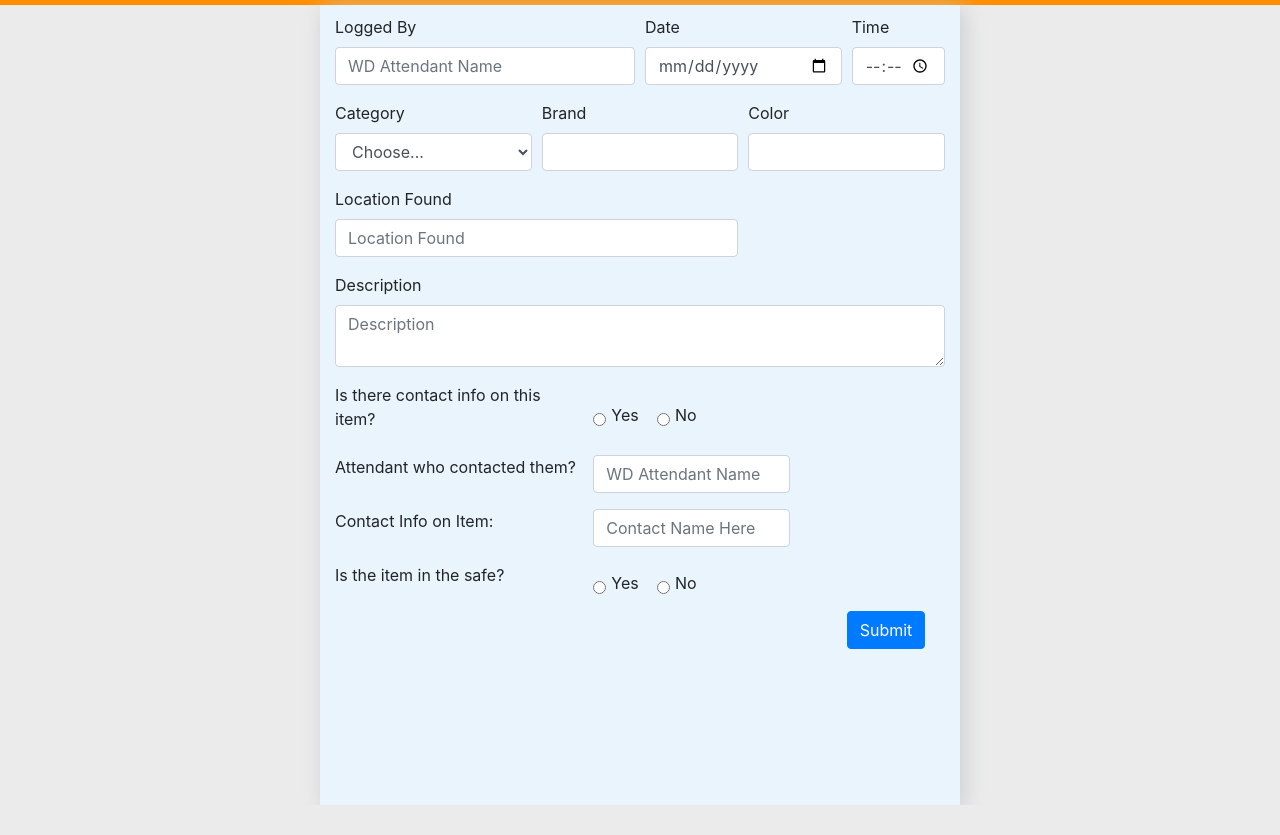
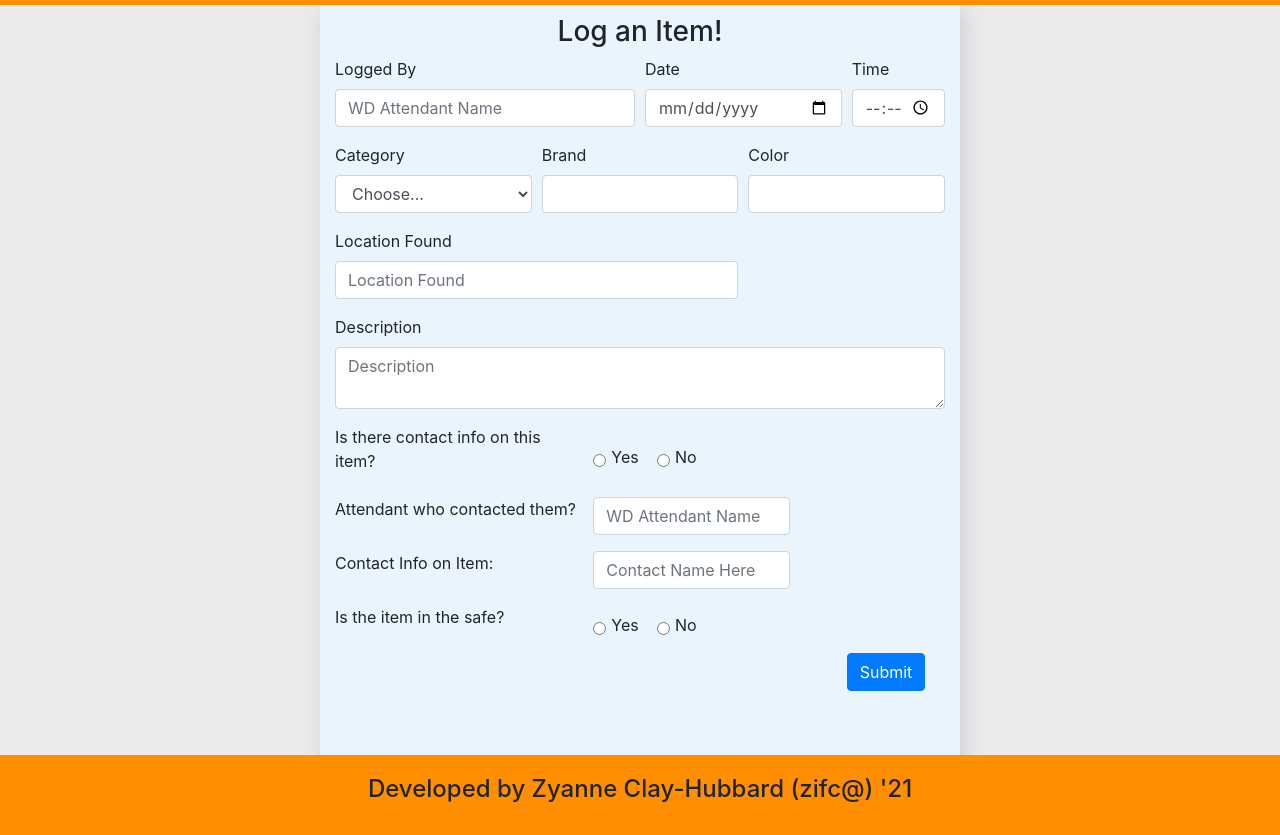
Before and after one commit to zclayhubbard/FristLostandFound, a plain HTML site: page logItem.html in a window 1280 px wide. Shown: the part 77-912 px from the top of the page. Before the commit the page ends 882 px from the top, so only its background shows below. Drawn offline with nearby package versions, Linux system fonts and the light colour scheme.

Commit message:
uhhhh a bunch of changes lol

```diff
--- a/gen.css
+++ b/gen.css
@@ -3,7 +3,9 @@ body {
 }
 
 .container-fluid{
-    padding: 0px
+    padding: 0px;
+    min-height:100%;
+    margin-bottom:-50px;
 }
 
 .navbar {
@@ -14,3 +16,8 @@ body {
 .text-center {
     text-align: center
 }
+
+footer{
+    height:80px;
+    background-color:#ff8f00;
+}
--- a/logItem.css
+++ b/logItem.css
@@ -1,8 +1,8 @@
 #form-container {
     background-color: #E9F4FC;
-    height: 100%;
+    min-height: 100%;
     box-shadow: 4px 4px 20px #cbcdd1;
     padding-top: 10px;
-    /* border: 3px solid black */
-
+    /* border: 3px solid black; */
+    z-index: -1;
 }
--- a/logItem.html
+++ b/logItem.html
@@ -24,6 +24,7 @@
         <!--end navbar-->
 
         <div class="col-sm-10 offset-sm-1 col-md-6 offset-md-3" id = "form-container">
+            <h3 style="text-align: center">Log an Item!</h3>
             <form>
                 <div class= "form-row">
                     <div class = "form-group col-6">
@@ -128,6 +129,10 @@
 
     </div>
 
+    <footer>
+        <h4 style="text-align:center; padding-top: 20px" class="py-auto">Developed by Zyanne Clay-Hubbard (zifc@) '21</h3>
+    </footer>
+
 
 
 
--- a/makeRequest.css
+++ b/makeRequest.css
@@ -3,6 +3,7 @@
     height: 100%;
     box-shadow: 4px 4px 20px #cbcdd1;
     padding-top: 10px;
+    z-index: -1;
     /* border: 3px solid black */
 
 }
```
Also changed, not shown: index.html (+5 -1 lines), makeRequest.html (+4 -0 lines).
